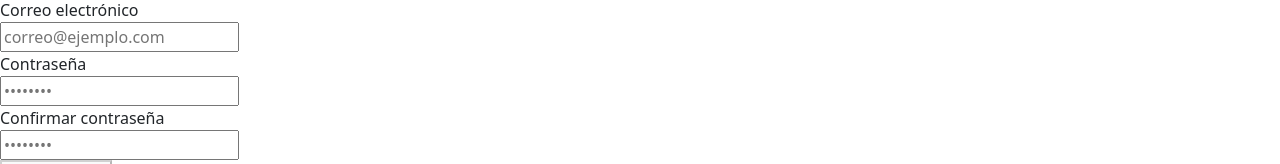
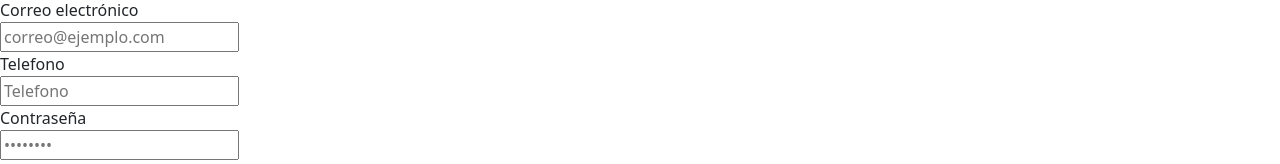
Before and after one commit to Osote-Star/FRONTEND_PetCare, an Angular app: page /register in a window 1280 px wide. Shown: the part 202-366 px from the top of the page. Built offline with nearby package versions, Linux system fonts and the light colour scheme.

Commit message:
v1.3.2 Agg campo registro

```diff
--- a/src/app/features/auth/models/auth.model.ts
+++ b/src/app/features/auth/models/auth.model.ts
@@ -2,6 +2,7 @@ export interface User {
   id: string;
   name: string;
   email: string;
+  phone: number;
   role: number;
 }
 
@@ -33,5 +34,6 @@ export interface RegisterDto {
   name: string;
   email: string;
   password: string;
+  phone: string
   id_role: number;
 }
--- a/src/app/features/auth/register/register.component.html
+++ b/src/app/features/auth/register/register.component.html
@@ -7,6 +7,7 @@
   <link rel="stylesheet" href="register.component.scss" />
 </head>
 <body>
+
 <section class="auth-section">
 
   <!-- ══════════════════════════════
@@ -26,7 +27,7 @@
       </div>
 
       <!-- ── Angular form ── -->
-    <form [formGroup]="form" (ngSubmit)="submit()" novalidate>
+   <form [formGroup]="form" (ngSubmit)="submit()" novalidate>
 
         <!-- Nombre completo -->
         <div class="field">
@@ -53,6 +54,21 @@
               formControlName="email"
               autocomplete="email"
             />
+          </div>
+        </div>
+
+        <!-- Tel -->
+        <div class="field">
+          <label for="phone">Telefono</label>
+          <div class="input-wrap">
+          <input
+          id="phone"
+          type="text"
+          placeholder="Telefono"
+          formControlName="phone"
+          maxlength="10"
+          autocomplete="tel"
+        />
           </div>
         </div>
 
@@ -111,8 +127,6 @@
 
 
 
-
-
   <!-- ══════════════════════════════
        RIGHT — IMAGE PANEL
   ══════════════════════════════ -->
--- a/src/app/features/auth/register/register.component.scss
+++ b/src/app/features/auth/register/register.component.scss
@@ -126,7 +126,9 @@ label {
 
 input[type='text'],
 input[type='email'],
-input[type='password'] {
+input[type='password'],
+input[type='tel'],
+input[type='number']  {
   width: 100%;
   padding: 0.85rem 1rem 0.85rem 1.3rem;
   border: 1.5px solid #e8d5be;
--- a/src/app/features/auth/register/register.component.ts
+++ b/src/app/features/auth/register/register.component.ts
@@ -32,17 +32,19 @@ export class RegisterComponent {
       this.form = this.fb.group(
     {
       fullName: ['', [Validators.required, Validators.minLength(2)]],
-        email:    ['', [Validators.required, Validators.email]],
+      email: ['', [Validators.required, Validators.email]],
       password: ['', [Validators.required, Validators.minLength(8)]],
+      phone: ['', [
+        Validators.required,
+        Validators.pattern('^[0-9]{10}$'),
+      ]],
       confirmPassword: ['', Validators.required],
     },
     { validators: passwordMatchValidator }
   );
 }
 
-
  id_role: number = 3;
-
 
 
   submit(): void {
@@ -51,9 +53,9 @@ export class RegisterComponent {
     this.isLoading.set(true);
     this.error.set('');
 
-    const { fullName, email, password } = this.form.value;
+    const { fullName, email, phone, password } = this.form.value;
 
-    this.authService.register({ name: fullName, email, password, id_role: this.id_role }).subscribe({
+    this.authService.register({ name: fullName, email, phone, password, id_role: this.id_role }).subscribe({
       next: () => {
         // Login automático
         this.authService.login({ email, password }).subscribe({
```
Lines whose indentation alone changed are shown as unchanged.
